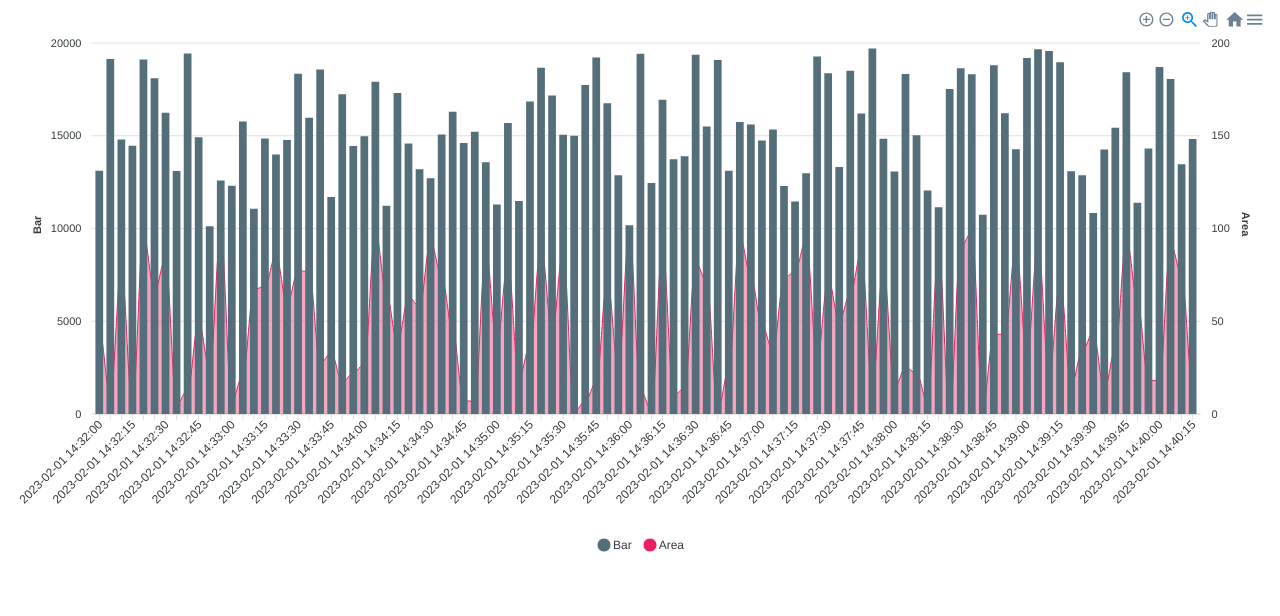
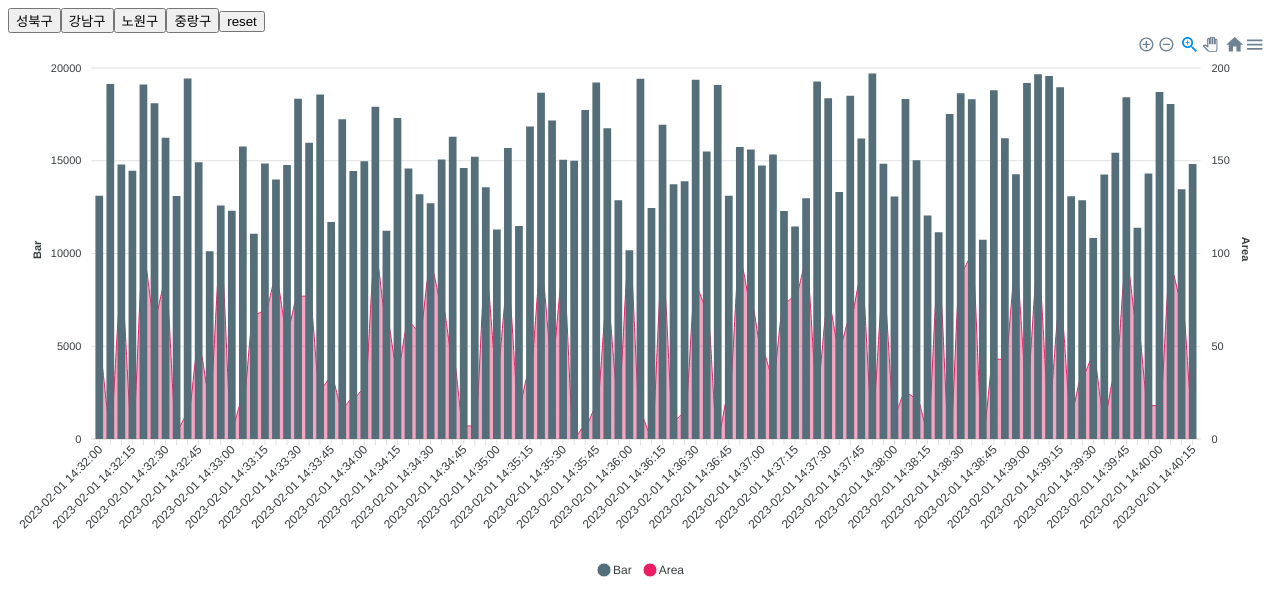
Before and after one commit to wanted-pre-7/pre-onboarding-9th-3-7, a React (Vite) app: page / in a window 1280 px wide. Shown: the top 616 px of the page. Built offline with nearby package versions, Linux system fonts and the light colour scheme; the HTML template or start-up script is replaced by a standard one.

Commit message:
feat[#8, #9, #10, #11]: 필터링 기능 구현
- 버튼 형태로, 버튼에서 선택한 id값과 동일한 id값을 가진 데이터 구역 하이라이트
- 특정 데이터 구역을 클릭시 동일한 id값을 가진 데이터 구역 하이라이트

```diff
--- a/src/components/Chart.tsx
+++ b/src/components/Chart.tsx
@@ -6,6 +6,7 @@ import type { IAreaData, IBarData, IChart } from "../types/chart";
 const Chart = ({ data }: IChart) => {
   const barColor = "#546E7A";
   const areaColor = "#E91E63";
+  const highlightColor = "#00b4f0";
   const chartHeight = 550;
 
   const chartRef = useRef(null);
@@ -26,6 +27,8 @@ const Chart = ({ data }: IChart) => {
   );
   const categoryData = Object.keys(data);
 
+  const ids = [...new Set(barData.map((d) => d.id))];
+
   const options: ApexOptions = {
     chart: {
       width: "100%",
@@ -34,6 +37,69 @@ const Chart = ({ data }: IChart) => {
       },
       selection: {
         enabled: false,
+      },
+      events: {
+        click: function (event, chartContext, config) {
+          const dataPointIndex = config.dataPointIndex;
+
+          if (config.seriesIndex > -1 && dataPointIndex > -1) {
+            const id = barData[dataPointIndex].id;
+            const prevZoom = chartContext.zoomPanSelection;
+            chartContext.updateOptions(
+              {
+                series: [
+                  {
+                    name: "Bar",
+                    type: "bar",
+                    data: barData.map((d, i) => ({
+                      ...d,
+                      fillColor: d.id === id ? highlightColor : "",
+                    })),
+                  },
+                  {
+                    name: "Area",
+                    type: "area",
+                    data: areaData,
+                  },
+                ],
+              },
+              false,
+            );
+
+            chartContext.zoomX(prevZoom.minX, prevZoom.maxX);
+          }
+        },
+        selection: function (chartContext, { xaxis, yaxis }) {
+          if (xaxis && xaxis.min && xaxis.max) {
+            const idList = [
+              ...new Set(
+                barData
+                  .slice(Math.floor(xaxis.min), Math.floor(xaxis.max))
+                  .map((d) => d.id),
+              ),
+            ];
+            chartContext.updateOptions(
+              {
+                series: [
+                  {
+                    name: "Bar",
+                    type: "bar",
+                    data: barData.map((d, i) => ({
+                      ...d,
+                      fillColor: idList.includes(d.id) ? highlightColor : "",
+                    })),
+                  },
+                  {
+                    name: "Area",
+                    type: "area",
+                    data: areaData,
+                  },
+                ],
+              },
+              false,
+            );
+          }
+        },
       },
     },
     stroke: {
@@ -99,8 +165,68 @@ const Chart = ({ data }: IChart) => {
     },
   ];
 
+  const chartFilterHandler = (id: string) => {
+    chartRef.current?.chart.updateOptions(
+      {
+        series: [
+          {
+            name: "Bar",
+            type: "bar",
+            data: barData.map((d) => ({
+              ...d,
+              fillColor: id == d.id ? highlightColor : "",
+            })),
+          },
+          {
+            name: "Area",
+            type: "area",
+            data: areaData,
+          },
+        ],
+      },
+      false,
+    );
+  };
+  const chartResetHandler = () => {
+    chartRef.current?.chart.updateOptions(
+      {
+        series: [
+          {
+            name: "Bar",
+            type: "bar",
+            data: barData.map((d) => ({
+              ...d,
+            })),
+          },
+          {
+            name: "Area",
+            type: "area",
+            data: areaData,
+          },
+        ],
+      },
+      false,
+    );
+  };
+
   return (
     <>
+      <div>
+        {ids.length > 0 &&
+          ids.map((id) => {
+            return (
+              <button
+                key={id}
+                onClick={() => {
+                  chartFilterHandler(id);
+                }}
+              >
+                {id}
+              </button>
+            );
+          })}
+        <button onClick={chartResetHandler}>reset</button>
+      </div>
       <div id="chart">
         <ApexCharts
           options={options}
```
